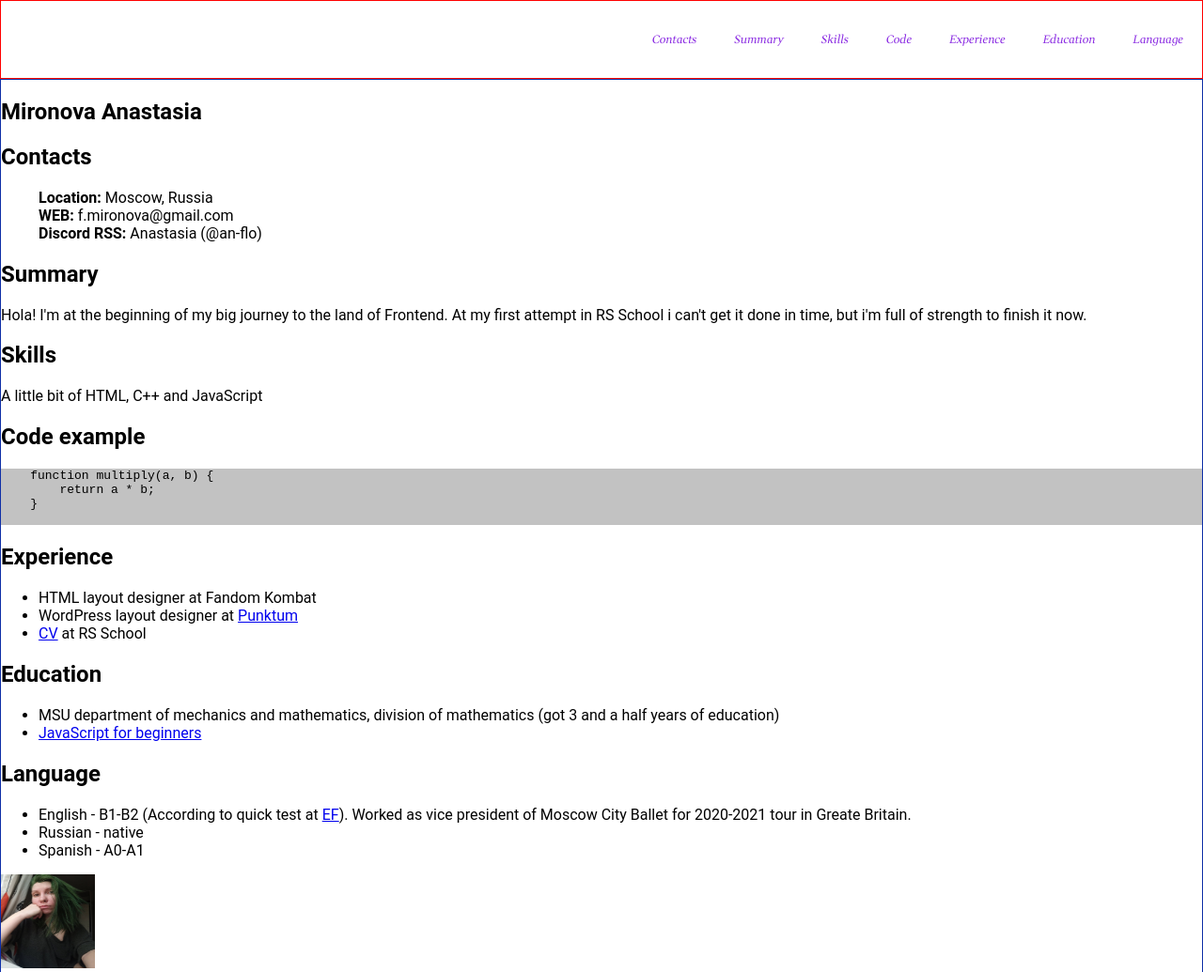
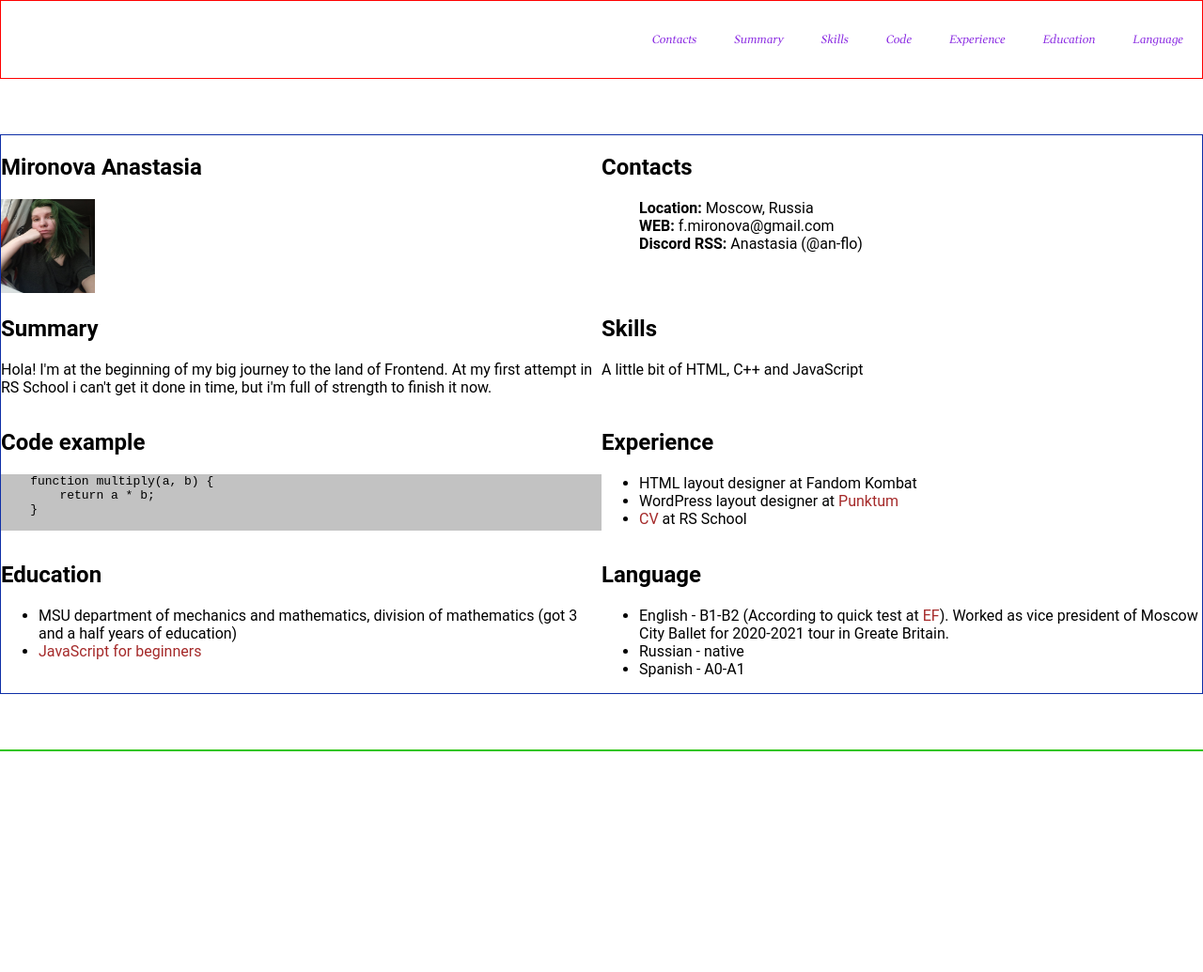
Before and after one commit to An-Flo/rsschool-cv, a plain HTML site: page index.html in a window 1280 px wide. Shown: the top 1035 px of the page at 94% size. After the commit the page ends 800 px from the top, so only its background shows below. Drawn offline with Linux system fonts and the light colour scheme; a web font is replaced by a local one.

Commit message:
feat: change link color

```diff
--- a/index.html
+++ b/index.html
@@ -28,8 +28,10 @@
         </div>
     </header>
     <main class="main">
+        <div class="container main-container">
             <section class="section" id="profile">
                 <h1 class="section-title">Mironova Anastasia</h1>
+                <img src="/assets/photo.jpeg" alt="profile photo" width="100" height="100">
             </section>
             <section class="section" id="contacts">
                 <h2 class="section-title">Contacts</h2>
@@ -78,7 +80,7 @@
                     <li class="language-item">Spanish - A0-A1</li>
                 </ul>
             </section>
-        <img src="/assets/photo.jpeg" alt="profile photo" width="100" height="100">
+        </div>
     </main>
     <footer class="footer">
         <div class="container"></div>
--- a/style.css
+++ b/style.css
@@ -13,6 +13,16 @@ body {
     font-family: 'Roboto', sans-serif;
     min-height: 100vh;
     margin: 0; padding: 0;
+}
+
+a {
+    color:brown;
+    text-decoration: none;
+    transition: 0.3s;
+}
+
+a:hover {
+    color:rgb(171, 202, 14)
 }
 
 @font-face {
@@ -58,6 +68,21 @@ body {
     color: rgb(17, 200, 30);
 }
 
+.main-container {
+    display: flex;
+    flex-wrap: wrap;
+  }
+
+  .section {
+    width: 50%;
+  }
+
+@media (max-width: 768px) {
+    .section {
+      width: 100%;
+    }
+}
+
 .contacts-list {
     list-style: none;
 }
```
Lines whose indentation alone changed are shown as unchanged.
